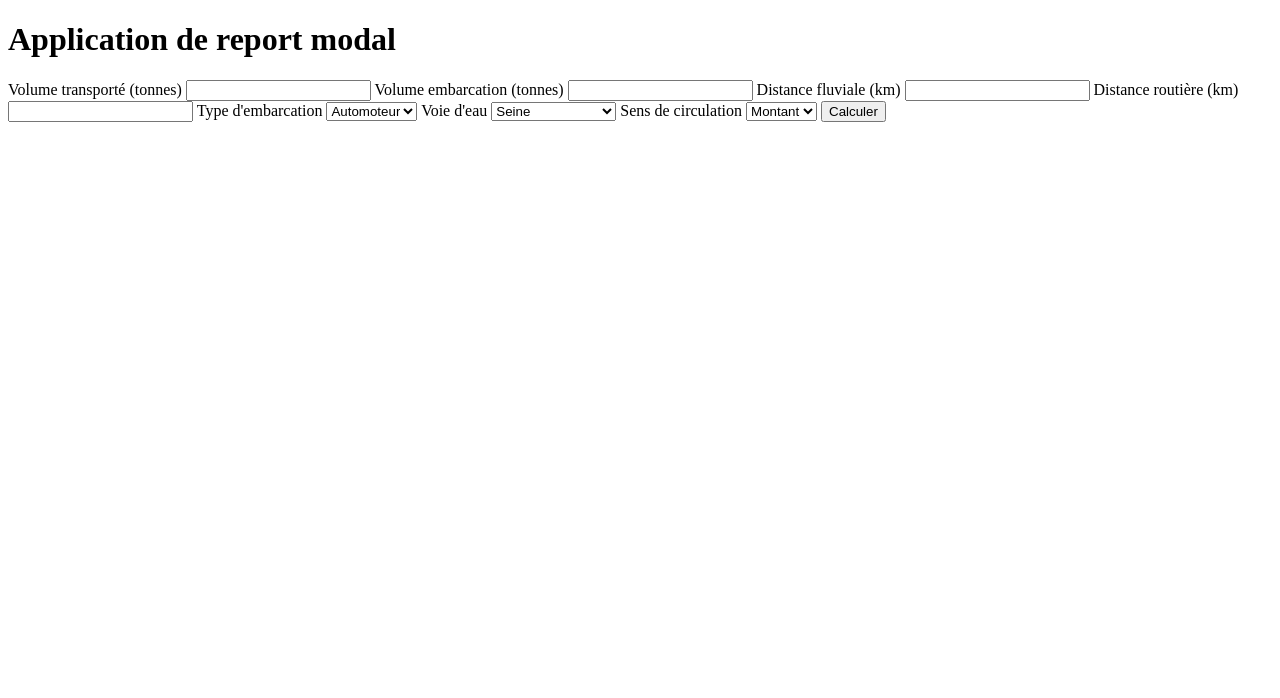
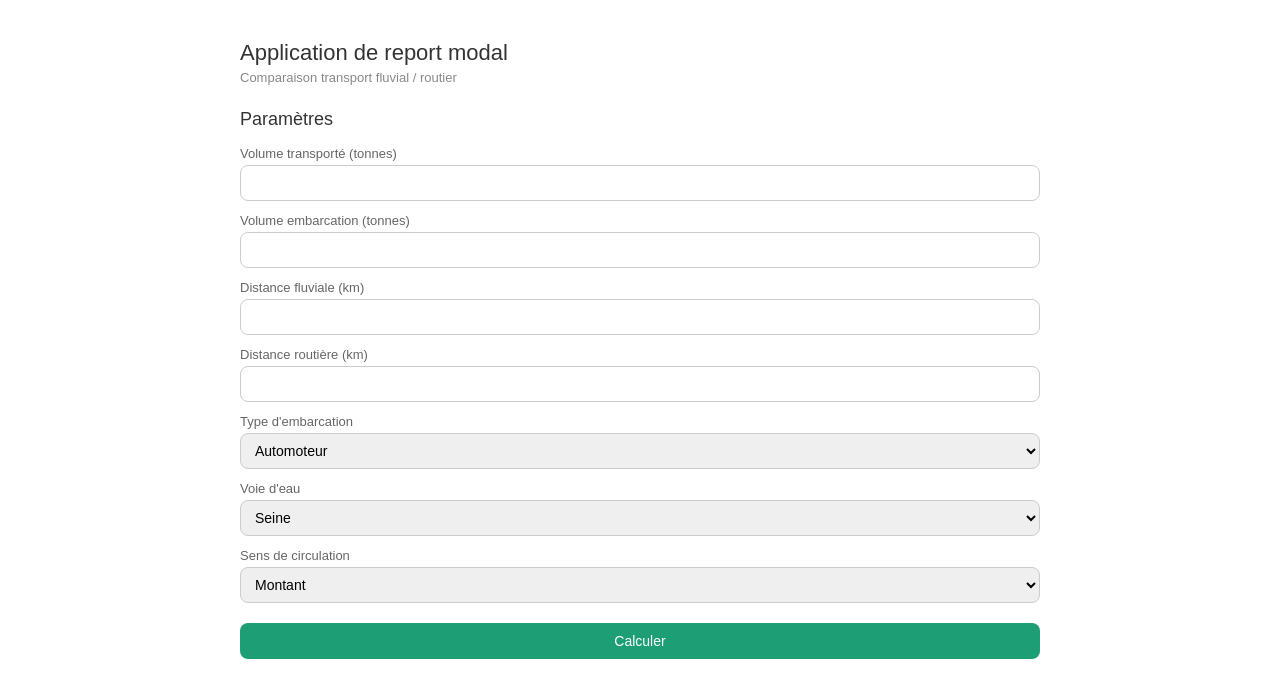
Before and after one commit to Matbzh/Application-Fluviale, a Flask app: page / in a window 1280 px wide. Shown: the top 698 px of the page. Run offline with Flask 3, Linux system fonts and the light colour scheme.

Commit message:
Interface fonctionnelle avec résultats et comparaison

```diff
--- a/app.py
+++ b/app.py
@@ -1,14 +1,14 @@
 from flask import Flask, render_template, request
+from calculs import calcul_fluvial, calcul_routier
 
 app = Flask(__name__)
 
 @app.route("/")
 def index():
-    return render_template("index.html")
+    return render_template("index.html", resultats=False)
 
-@app.route("/calculer", methods= ["POST"])
+@app.route("/calculer", methods=["POST"])
 def calculer():
-    # Récuparation des données du formulaire
     volume_transporte = float(request.form["volume_transporte"])
     volume_embarcation = float(request.form["volume_embarcation"])
     distance_fluviale = float(request.form["distance_fluviale"])
@@ -17,7 +17,33 @@ def calculer():
     voie_deau = request.form["voie_deau"]
     sens_circulation = request.form["sens_circulation"]
 
-    # Renvoyer les données reçu pour vérification.
-    return f"Volume transporté : {volume_transporte} tonnes"
+    resultats_fluviaux = calcul_fluvial(volume_transporte, volume_embarcation, distance_fluviale, type_embarcation, voie_deau, sens_circulation)
+    resultats_routiers = calcul_routier(volume_transporte, distance_routiere)
+
+    # Calcul du message de comparaison
+    ges_fluvial = float(resultats_fluviaux["emissions_ges_t"])
+    ges_routier = float(resultats_routiers["emissions_ges_t"])
+    reduction = round((1 - ges_fluvial / ges_routier) * 100)
+    message_comparaison = f"Le fluvial émet {reduction}% de moins que le routier"
+
+    return render_template("index.html",
+    resultats = True,
+    # Paramètres saisis
+    volume_transporte = volume_transporte,
+    volume_embarcation = volume_embarcation,
+    distance_fluviale = distance_fluviale,
+    distance_routiere = distance_routiere,
+    type_embarcation = type_embarcation,
+    voie_deau = voie_deau,
+    sens_circulation = sens_circulation,
+    # Résultats
+    tonne_km_fluvial = resultats_fluviaux["tonne_km"],
+    consommation_L = round(float(resultats_fluviaux["consommation_L"])),
+    emissions_co2_fluvial = round(float(resultats_fluviaux["emissions_co2_t"])),
+    emissions_ges_fluvial = round(float(resultats_fluviaux["emissions_ges_t"])),
+    tonne_km_routier = resultats_routiers["tonne_km"],
+    emissions_ges_routier = round(float(resultats_routiers["emissions_ges_t"])),
+    message_comparaison = message_comparaison
+)
 
 app.run(debug=True)
--- a/templates/index.html
+++ b/templates/index.html
@@ -1,17 +1,77 @@
 <!DOCTYPE html>
 <html>
 <head>
-        <title>
-            Application fluviale
-        </title>
+    <title>Application Fluviale</title>
+    <style>
+        body {
+            font-family: Arial, sans-serif;
+            max-width: 800px;
+            margin: 40px auto;
+            padding: 0 20px;
+            color: #333;
+        }
+        h1 { font-size: 22px; font-weight: 500; margin-bottom: 4px; }
+        h2 { font-size: 18px; font-weight: 500; margin: 1.5rem 0 1rem; }
+        h3 { font-size: 15px; font-weight: 500; color: #666; margin: 1rem 0 0.5rem; }
+        label { display: block; font-size: 13px; color: #666; margin-bottom: 4px; }
+        input, select {
+            width: 100%;
+            height: 36px;
+            border: 0.5px solid #ccc;
+            border-radius: 8px;
+            padding: 0 10px;
+            margin-bottom: 12px;
+            font-size: 14px;
+            box-sizing: border-box;
+        }
+        button {
+            width: 100%;
+            height: 36px;
+            background: #1D9E75;
+            color: white;
+            border: none;
+            border-radius: 8px;
+            font-size: 14px;
+            font-weight: 500;
+            cursor: pointer;
+            margin-top: 8px;
+        }
+        hr { border: none; border-top: 0.5px solid #ddd; margin: 2rem 0; }
+        .grid-2 { display: grid; grid-template-columns: 1fr 1fr; gap: 10px; margin-bottom: 12px; }
+        .grid-3 { display: grid; grid-template-columns: 1fr 1fr 1fr; gap: 10px; margin-bottom: 12px; }
+        .metric {
+            background: #f5f5f3;
+            border-radius: 8px;
+            padding: 12px 16px;
+        }
+        .metric-label { font-size: 12px; color: #888; margin: 0 0 4px; }
+        .metric-value { font-size: 22px; font-weight: 500; margin: 0; }
+        .metric-unit { font-size: 12px; color: #888; }
+        .bar-wrap { display: flex; align-items: center; gap: 10px; margin-bottom: 8px; }
+        .bar-label { font-size: 12px; color: #666; width: 60px; flex-shrink: 0; }
+        .bar-track { flex: 1; height: 8px; background: #eee; border-radius: 4px; overflow: hidden; }
+        .bar-fill-teal { height: 100%; background: #1D9E75; border-radius: 4px; }
+        .bar-fill-amber { height: 100%; background: #BA7517; border-radius: 4px; }
+        .bar-value { font-size: 11px; color: #888; width: 40px; text-align: right; }
+        .message-comparaison {
+            background: #E1F5EE;
+            border-radius: 8px;
+            padding: 10px 14px;
+            font-size: 13px;
+            color: #0F6E56;
+            margin-top: 12px;
+        }
+    </style>
 </head>
 <body>
-        <h1>
-            Application de report modal
-        </h1>
+
+    <h1>Application de report modal</h1>
+    <p style="font-size: 13px; color: #888; margin-top: 0;">Comparaison transport fluvial / routier</p>
 
     <form action="/calculer" method="post">
-            <!-- Champs de saisi libre-->
+
+        <h2>Paramètres</h2>
+
         <label>Volume transporté (tonnes)</label>
         <input type="number" name="volume_transporte">
 
@@ -24,7 +84,6 @@
         <label>Distance routière (km)</label>
         <input type="number" name="distance_routiere">
 
-             <!-- Listes déroulante -->
         <label>Type d'embarcation</label>
         <select name="type_embarcation">
             <option>Automoteur</option>
@@ -32,41 +91,23 @@
         </select>
 
         <label>Voie d'eau</label>
-              <select name="voie_deau" id="voie_deau" onchange="afficherGarabit()">
+        <select name="voie_deau" id="voie_deau" onchange="afficherGabarit()">
             <option>Seine</option>
-                <option>Petite Seine/Oise</option>
+            <option>PetiteSeine_Oise</option>
             <option>Rhone_Saone</option>
             <option>Rhin</option>
             <option>Moselle</option>
             <option>Canal</option>
         </select>
 
-              <!-- Gabarit des canaux, caché par défaut -->
-               <div id="gabarit_div" style="display: none">
-                <label>Gabarit du Canal</label>
+        <div id="gabarit_div" style="display:none">
+            <label>Gabarit du canal</label>
             <select name="gabarit">
                 <option>Petit gabarit</option>
                 <option>Moyen gabarit</option>
                 <option>Grand gabarit</option>
             </select>
         </div>
-
-               <!--Affichage conditionnel-->
-               <script>
-                function afficherGarabit(){
-                    // récupère la valeur afficher dans la voie d'eau
-                    var voie = document.getElementById("voie_deau").value ;
-                    // recupère le bloc gabarit
-                    var gabaritDiv = document.getElementById("gabarit_div");
-                    // Affiche ou cache en fonction de la valeur de voie d'eau
-                    if (voie === "Canal"){
-                        gabaritDiv.style.display = "block";
-                    }
-                    else{
-                        gabaritDiv.style.display = "none";
-                    }
-                }
-               </script>
 
         <label>Sens de circulation</label>
         <select name="sens_circulation">
@@ -75,8 +116,108 @@
             <option>Mixte</option>
         </select>
 
-              <!-- Bouton de calcul -->
         <button type="submit">Calculer</button>
+
     </form>
+
+    {% if resultats %}
+    <hr>
+    <h2>Résultats</h2>
+    <h3>Paramètres saisis</h3>
+<div class="grid-2">
+    <div class="metric">
+        <p class="metric-label">Volume transporté</p>
+        <p class="metric-value">{{ volume_transporte }} <span class="metric-unit">t</span></p>
+    </div>
+    <div class="metric">
+        <p class="metric-label">Volume embarcation</p>
+        <p class="metric-value">{{ volume_embarcation }} <span class="metric-unit">t</span></p>
+    </div>
+    <div class="metric">
+        <p class="metric-label">Distance fluviale</p>
+        <p class="metric-value">{{ distance_fluviale }} <span class="metric-unit">km</span></p>
+    </div>
+    <div class="metric">
+        <p class="metric-label">Distance routière</p>
+        <p class="metric-value">{{ distance_routiere }} <span class="metric-unit">km</span></p>
+    </div>
+</div>
+<div class="grid-3">
+    <div class="metric">
+        <p class="metric-label">Type d'embarcation</p>
+        <p class="metric-value" style="font-size: 16px;">{{ type_embarcation }}</p>
+    </div>
+    <div class="metric">
+        <p class="metric-label">Voie d'eau</p>
+        <p class="metric-value" style="font-size: 16px;">{{ voie_deau }}</p>
+    </div>
+    <div class="metric">
+        <p class="metric-label">Sens de circulation</p>
+        <p class="metric-value" style="font-size: 16px;">{{ sens_circulation }}</p>
+    </div>
+</div>
+
+
+
+    <h3>Transport fluvial</h3>
+    <div class="grid-3">
+        <div class="metric">
+            <p class="metric-label">Tonne.km</p>
+            <p class="metric-value">{{ tonne_km_fluvial }} <span class="metric-unit">t.km</span></p>
+        </div>
+        <div class="metric">
+            <p class="metric-label">Émissions CO2</p>
+            <p class="metric-value">{{ emissions_co2_fluvial }} <span class="metric-unit">t</span></p>
+        </div>
+        <div class="metric">
+            <p class="metric-label">Émissions GES</p>
+            <p class="metric-value">{{ emissions_ges_fluvial }} <span class="metric-unit">t</span></p>
+        </div>
+    </div>
+
+    <h3>Transport routier</h3>
+    <div class="grid-2">
+        <div class="metric">
+            <p class="metric-label">Tonne.km</p>
+            <p class="metric-value">{{ tonne_km_routier }} <span class="metric-unit">t.km</span></p>
+        </div>
+        <div class="metric">
+            <p class="metric-label">Émissions GES</p>
+            <p class="metric-value">{{ emissions_ges_routier }} <span class="metric-unit">t</span></p>
+        </div>
+    </div>
+
+    <h3>Comparaison</h3>
+    <div class="bar-wrap">
+        <span class="bar-label">Fluvial</span>
+        <div class="bar-track">
+            <div class="bar-fill-teal" style="width: {{ (emissions_ges_fluvial / emissions_ges_routier * 100)|round }}%"></div>
+        </div>
+        <span class="bar-value">{{ emissions_ges_fluvial }} t</span>
+    </div>
+    <div class="bar-wrap">
+        <span class="bar-label">Routier</span>
+        <div class="bar-track">
+            <div class="bar-fill-amber" style="width: 100%"></div>
+        </div>
+        <span class="bar-value">{{ emissions_ges_routier }} t</span>
+    </div>
+
+    <div class="message-comparaison">{{ message_comparaison }}</div>
+
+    {% endif %}
+
+    <script>
+        function afficherGabarit() {
+            var voie = document.getElementById("voie_deau").value;
+            var gabaritDiv = document.getElementById("gabarit_div");
+            if (voie === "Canal") {
+                gabaritDiv.style.display = "block";
+            } else {
+                gabaritDiv.style.display = "none";
+            }
+        }
+    </script>
+
 </body>
 </html>
```
Also changed, not shown: calculs.py (added, +68 -0 lines), templates/resultats.html (added, +21 -0 lines), 2 other files. Lines whose indentation alone changed are shown as unchanged.
